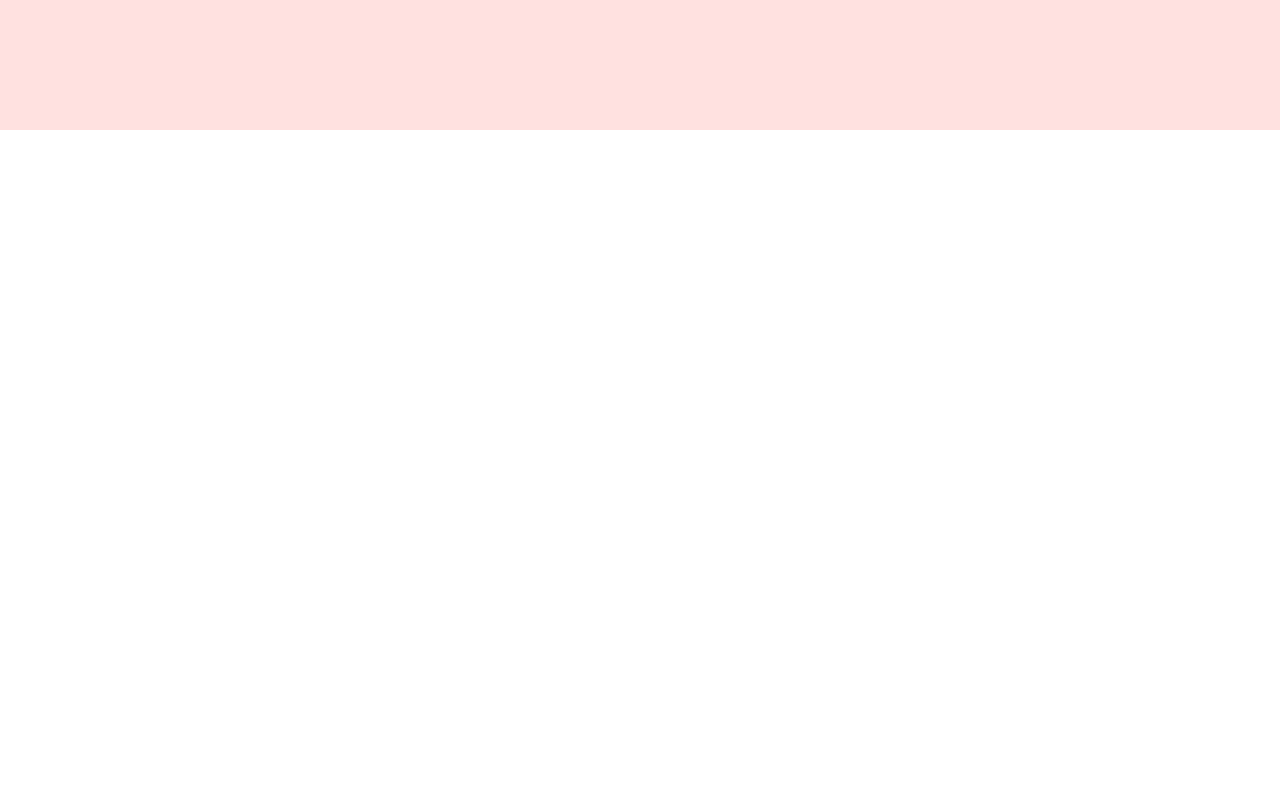
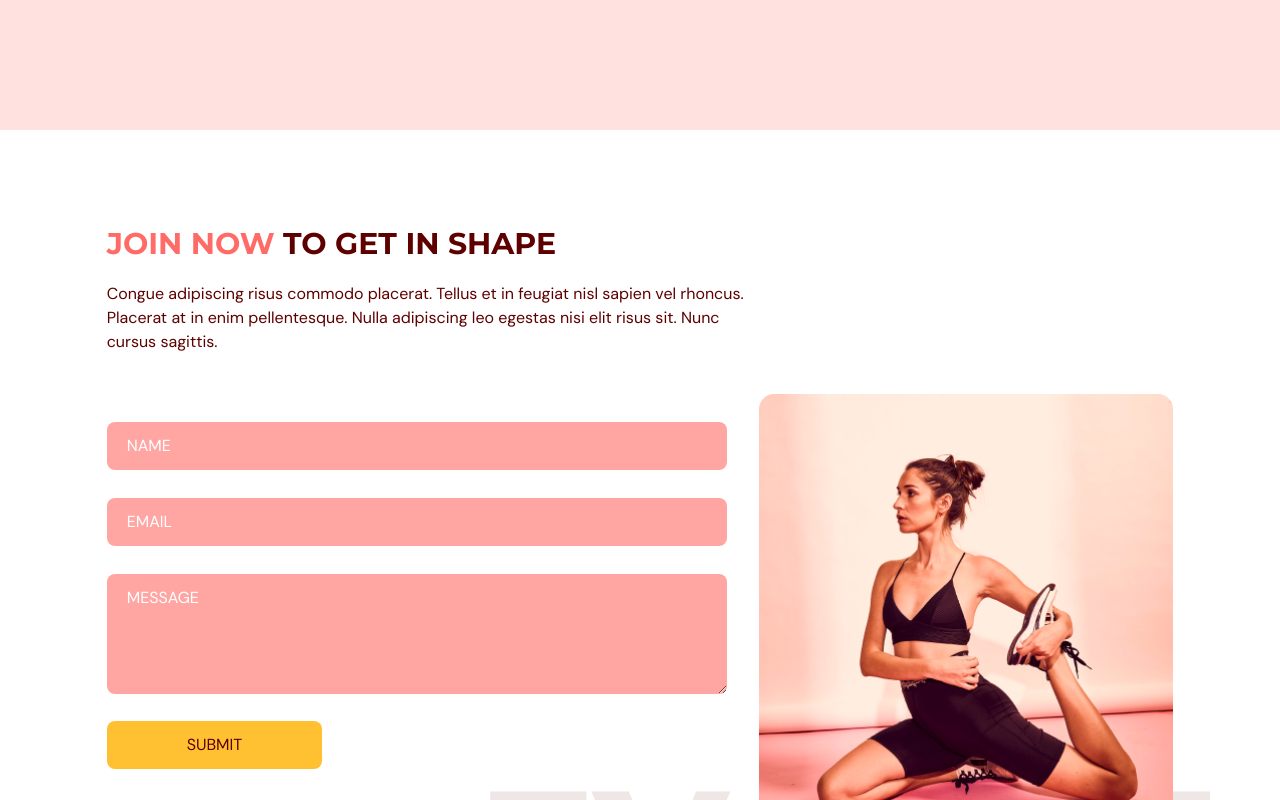
Before and after one commit to 0guzhankaya/React-GymWebsite, a React (Vite) app: page / in a window 1280 px wide. Shown: the part 2860-3660 px from the top of the page. Before the commit the page ends 2990 px from the top, so only its background shows below. Built offline with nearby package versions, Linux system fonts and the light colour scheme.

Commit message:
Contact Page added.

```diff
--- a/package.json
+++ b/package.json
@@ -14,7 +14,8 @@
     "framer-motion": "^11.3.30",
     "react": "^18.3.1",
     "react-anchor-link-smooth-scroll": "^1.0.12",
-    "react-dom": "^18.3.1"
+    "react-dom": "^18.3.1",
+    "react-hook-form": "^7.53.0"
   },
   "devDependencies": {
     "@eslint/js": "^9.9.0",
--- a/src/App.tsx
+++ b/src/App.tsx
@@ -2,6 +2,7 @@
 import Home from '@/scenes/home';
 import Benefits from '@/scenes/benefits';
 import OurClasses from '@/scenes/ourClasses';
+import ContactUs from '@/scenes/contactUs';
 import { useEffect, useState } from 'react';
 import { SelectedPage} from '@/shared/types';
 
@@ -27,6 +28,7 @@
       <Home setSelectedPage={setSelectedPage} />
       <Benefits setSelectedPage={setSelectedPage} />
       <OurClasses setSelectedPage={setSelectedPage} />
+      <ContactUs setSelectedPage={setSelectedPage} />
     </div>
   )
 }
--- /dev/null
+++ b/src/scenes/contactUs/index.tsx
@@ -0,0 +1,162 @@
+import { useForm } from "react-hook-form";
+import { SelectedPage } from "@/shared/types";
+import { motion } from "framer-motion";
+import ContactUsPageGraphic from "@/assets/ContactUsPageGraphic.png";
+import HText from "@/shared/HText";
+
+type Props = {
+  setSelectedPage: (value: SelectedPage) => void;
+};
+
+const ContactUs = ({ setSelectedPage }: Props) => {
+  const inputStyles = `mt-7 w-full rounded-lg bg-primary-300
+  px-5 py-3 placeholder-white`;
+
+  const {
+    register,
+    trigger,
+    formState: { errors },
+  } = useForm();
+
+  const onSubmit = async (e: any) => {
+    const isValid = await trigger();
+    if (!isValid) {
+      e.preventDefault();
+    }
+  };
+
+  return (
+    <section id="contactus" className="mx-auto w-5/6 pt-24 pb-32">
+      <motion.div
+        onViewportEnter={() => setSelectedPage(SelectedPage.ContactUs)}
+      >
+        {/* Header */}
+        <motion.div
+          className="md:w-3/5"
+          initial="hidden"
+          whileInView="visible"
+          viewport={{ once: true, amount: 0.5 }}
+          transition={{ duration: 0.5 }}
+          variants={{
+            hidden: { opacity: 0, x: -50 },
+            visible: { opacity: 1, x: 0 },
+          }}
+        >
+          <HText>
+            <span className="text-primary-500">JOIN NOW</span> TO GET IN SHAPE
+          </HText>
+          <p className="my-5">
+            Congue adipiscing risus commodo placerat. Tellus et in feugiat nisl
+            sapien vel rhoncus. Placerat at in enim pellentesque. Nulla
+            adipiscing leo egestas nisi elit risus sit. Nunc cursus sagittis.
+          </p>
+        </motion.div>
+
+        {/* Form and Image */}
+        <div className="mt-10 justify-between gap-8 md:flex">
+          <motion.div
+            className="mt-10 basis-3/5 md:mt-0"
+            initial="hidden"
+            whileInView="visible"
+            viewport={{ once: true, amount: 0.5 }}
+            transition={{ duration: 0.5 }}
+            variants={{
+              hidden: { opacity: 0, y: 50 },
+              visible: { opacity: 1, y: 0 },
+            }}
+          >
+            {/** email action were not add. Maybe it thinks dummy mail */}
+            <form
+              target="_blank"
+              onSubmit={onSubmit}
+              action="https://formsubmit.co/your@gmail.com"
+              method="POST"
+            >
+              <input
+                className={inputStyles}
+                type="text"
+                placeholder="NAME"
+                {...register("name", {
+                  required: true,
+                  maxLength: 100,
+                })}
+              />
+              {errors.name && (
+                <p className="mt-1 text-primary-500">
+                  {errors.name.type === "required" && "This field is required."}
+                  {errors.name.type === "maxLength" &&
+                    "Max length is 100 char."}
+                </p>
+              )}
+
+              <input
+                className={inputStyles}
+                type="text"
+                placeholder="EMAIL"
+                {...register("email", {
+                  required: true,
+                  pattern: /^[A-Z0-9._%+-]+@[A-Z0-9.-]+\.[A-Z]{2,}$/i,
+                })}
+              />
+              {errors.email && (
+                <p className="mt-1 text-primary-500">
+                  {errors.email.type === "required" &&
+                    "This field is required."}
+                  {errors.email.type === "pattern" && "Invalid email address."}
+                </p>
+              )}
+
+              <textarea
+                className={inputStyles}
+                placeholder="MESSAGE"
+                rows={4}
+                cols={50}
+                {...register("message", {
+                  required: true,
+                  maxLength: 2000,
+                })}
+              />
+              {errors.message && (
+                <p className="mt-1 text-primary-500">
+                  {errors.message.type === "required" &&
+                    "This field is required."}
+                  {errors.message.type === "maxLength" &&
+                    "Max length is 2000 char."}
+                </p>
+              )}
+
+              <button
+                type="submit"
+                className="mt-5 rounded-lg bg-secondary-500 px-20 py-3 transition duration-500 hover:text-white"
+              >
+                SUBMIT
+              </button>
+            </form>
+          </motion.div>
+
+          <motion.div
+            className="relative mt-16 basis-2/5 md:mt-0"
+            initial="hidden"
+            whileInView="visible"
+            viewport={{ once: true, amount: 0.5 }}
+            transition={{ delay: 0.2, duration: 0.5 }}
+            variants={{
+              hidden: { opacity: 0, y: 50 },
+              visible: { opacity: 1, y: 0 },
+            }}
+          >
+            <div className="w-full before:absolute before:-bottom-20 before:-right-10 before:z-[-1] md:before:content-evolvetext">
+              <img
+                className="w-full"
+                alt="contact-us-page-graphic"
+                src={ContactUsPageGraphic}
+              />
+            </div>
+          </motion.div>
+        </div>
+      </motion.div>
+    </section>
+  );
+};
+
+export default ContactUs;
```
Also changed, not shown: 1 other file (tests, documents, lock files or other folders).
